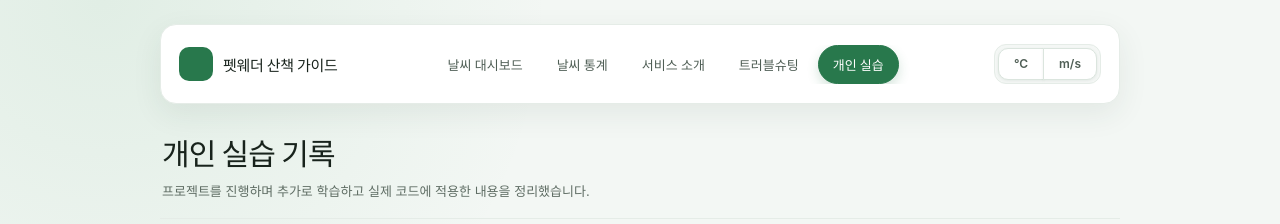
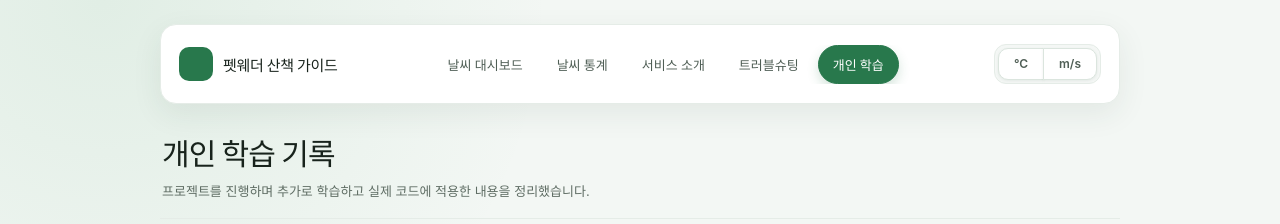
Before and after one commit to InwooLeeme/skala-vue, a Vue app: page /personal-practice in a window 1280 px wide. Shown: the top 224 px of the page. Built offline with nearby package versions, Linux system fonts and the light colour scheme.

Commit message:
chore : 기존의 개인 실습 라우트를 개인 학습이란 이름으로 변경

```diff
--- a/src/App.vue
+++ b/src/App.vue
@@ -15,7 +15,7 @@ import UnitToggler from '@/components/UnitToggler.vue'
         <RouterLink to="/stats">날씨 통계</RouterLink>
         <RouterLink to="/about">서비스 소개</RouterLink>
         <RouterLink to="/troubleshooting">트러블슈팅</RouterLink>
-        <RouterLink to="/personal-practice">개인 실습</RouterLink>
+        <RouterLink to="/personal-practice">개인 학습</RouterLink>
       </nav>
       <UnitToggler />
     </header>
--- a/src/views/PersonalPracticeView.vue
+++ b/src/views/PersonalPracticeView.vue
@@ -8,7 +8,7 @@ import BaseDashboardCard from '@/components/exercise/BaseDashboardCard.vue'
 <template>
   <main class="practice-section">
     <section class="page_intro">
-      <h1>개인 실습 기록</h1>
+      <h1>개인 학습 기록</h1>
       <p>프로젝트를 진행하며 추가로 학습하고 실제 코드에 적용한 내용을 정리했습니다.</p>
     </section>
 
```
